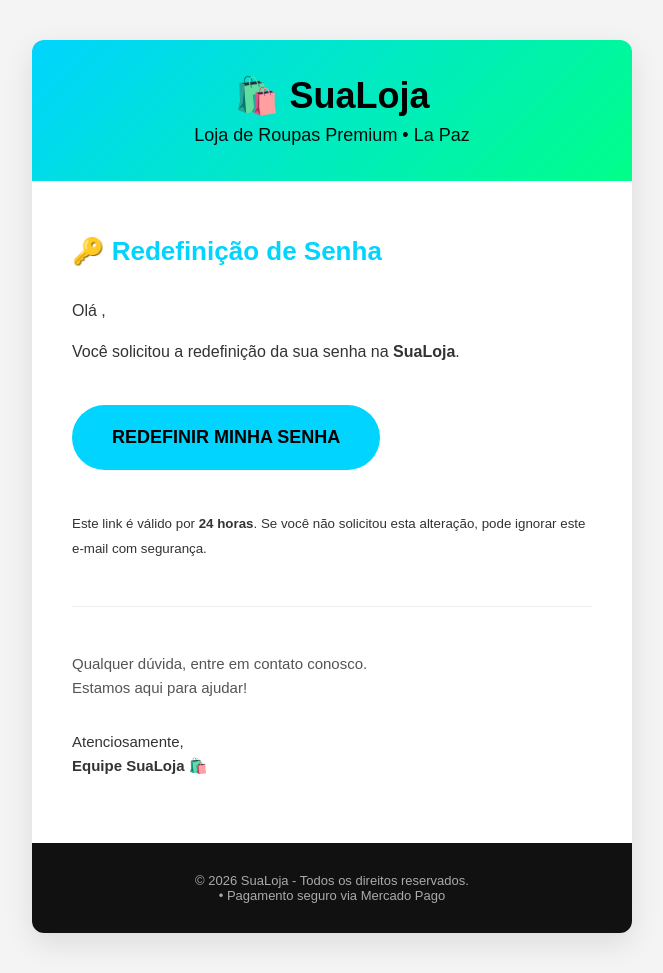
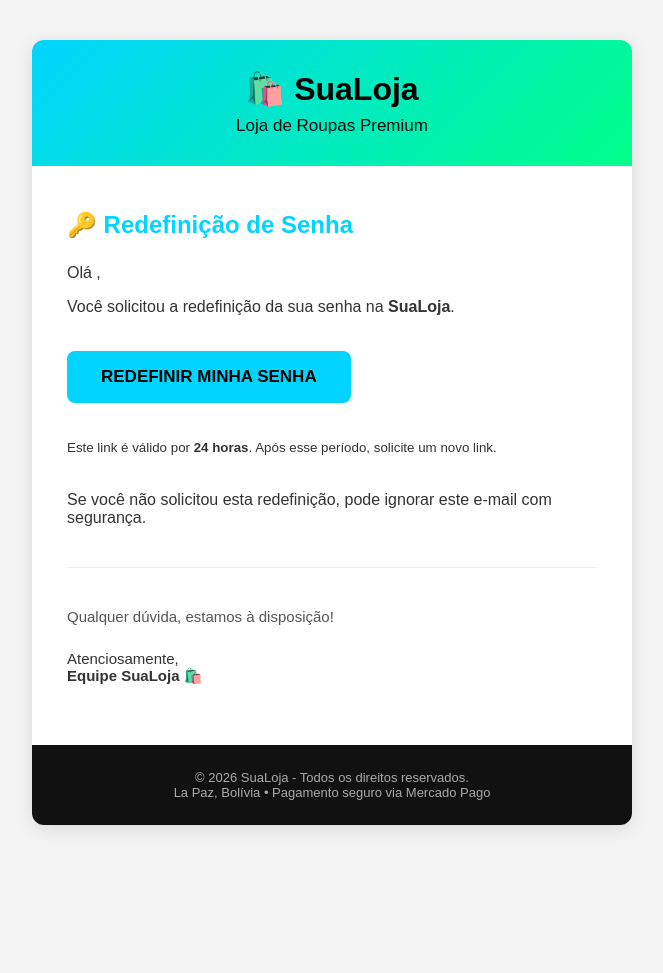
Before and after one commit to Azure2e/loja-de-roupas, a Django app: template templates/accounts/password_reset_email.html in a window 1280 px wide. Shown: the whole page, without its empty margins (308-971 px from the left). After the commit the page ends 829 px from the top, so only its background shows below. Run offline with Django 5.2, Linux system fonts and the light colour scheme; the template is opened without the code that fills it, so the values that code supplies are empty.

Commit message:
Corrigido template de e-mail de redefinição de senha

```diff
--- a/templates/accounts/password_reset_email.html
+++ b/templates/accounts/password_reset_email.html
@@ -2,52 +2,53 @@
 <!DOCTYPE html>
 <html lang="pt-br">
 <head>
-    <meta http-equiv="Content-Type" content="text/html; charset=UTF-8">
+    <meta charset="UTF-8">
     <meta name="viewport" content="width=device-width, initial-scale=1.0">
     <title>Redefinição de Senha - SuaLoja</title>
 </head>
-<body style="margin:0; padding:0; font-family: Arial, Helvetica, sans-serif; background-color: #f4f4f4;">
+<body style="margin:0; padding:0; font-family: Arial, sans-serif; background-color: #f4f4f4;">
 
-    <table width="100%" cellpadding="0" cellspacing="0" style="max-width: 600px; margin: 40px auto; background-color: #ffffff; border-radius: 12px; overflow: hidden; box-shadow: 0 10px 30px rgba(0,0,0,0.1);">
+    <table width="100%" cellpadding="0" cellspacing="0" style="max-width: 600px; margin: 40px auto; background-color: #ffffff; border-radius: 12px; overflow: hidden; box-shadow: 0 4px 20px rgba(0,0,0,0.1);">
 
         <!-- HEADER -->
         <tr>
-            <td style="background: linear-gradient(135deg, #00d4ff, #00ff88); padding: 35px 20px; text-align: center;">
-                <h1 style="margin: 0; color: #000000; font-size: 36px; font-weight: bold;">
+            <td style="background: linear-gradient(135deg, #00d4ff, #00ff88); padding: 30px; text-align: center;">
+                <h1 style="margin: 0; color: #000; font-size: 32px; font-weight: bold;">
                     🛍️ SuaLoja
                 </h1>
-                <p style="margin: 8px 0 0 0; color: #000000; font-size: 18px; opacity: 0.95;">
-                    Loja de Roupas Premium • La Paz
+                <p style="margin: 8px 0 0 0; color: #000; font-size: 17px; opacity: 0.95;">
+                    Loja de Roupas Premium
                 </p>
             </td>
         </tr>
 
         <!-- CONTEÚDO -->
         <tr>
-            <td style="padding: 50px 40px; color: #333333; line-height: 1.6;">
-                <h2 style="color: #00d4ff; margin: 0 0 25px 0; font-size: 26px;">🔑 Redefinição de Senha</h2>
+            <td style="padding: 45px 35px; color: #333;">
+                <h2 style="color: #00d4ff; margin: 0 0 25px 0;">🔑 Redefinição de Senha</h2>
 
                 <p>Olá <strong>{{ user.first_name|default:user.username }}</strong>,</p>
 
                 <p>Você solicitou a redefinição da sua senha na <strong>SuaLoja</strong>.</p>
 
-                <p style="margin: 40px 0;">
+                <p style="margin: 35px 0;">
                     <a href="{{ protocol }}://{{ domain }}{% url 'accounts:password_reset_confirm' uidb64=uid token=token %}"
-                       style="background-color: #00d4ff; color: #000000; padding: 18px 40px; text-decoration: none; border-radius: 50px; font-weight: bold; font-size: 18px; display: inline-block;">
+                       style="background-color: #00d4ff; color: #000; padding: 16px 34px; text-decoration: none; border-radius: 8px; font-weight: bold; font-size: 17px; display: inline-block;">
                         REDEFINIR MINHA SENHA
                     </a>
                 </p>
 
-                <p><small>Este link é válido por <strong>24 horas</strong>. Se você não solicitou esta alteração, pode ignorar este e-mail com segurança.</small></p>
+                <p><small>Este link é válido por <strong>24 horas</strong>. Após esse período, solicite um novo link.</small></p>
 
-                <hr style="border: none; border-top: 1px solid #eeeeee; margin: 45px 0;">
+                <p style="margin-top: 35px;">Se você não solicitou esta redefinição, pode ignorar este e-mail com segurança.</p>
 
-                <p style="font-size: 15px; color: #555555;">
-                    Qualquer dúvida, entre em contato conosco.<br>
-                    Estamos aqui para ajudar!
+                <hr style="border: none; border-top: 1px solid #eeeeee; margin: 40px 0;">
+
+                <p style="font-size: 15px; color: #555;">
+                    Qualquer dúvida, estamos à disposição!
                 </p>
 
-                <p style="margin-top: 30px; font-size: 15px;">
+                <p style="margin-top: 25px; font-size: 15px;">
                     Atenciosamente,<br>
                     <strong>Equipe SuaLoja</strong> 🛍️
                 </p>
@@ -56,10 +57,10 @@
 
         <!-- FOOTER -->
         <tr>
-            <td style="background-color: #111111; color: #aaaaaa; padding: 30px; text-align: center; font-size: 13px;">
+            <td style="background-color: #111111; color: #aaaaaa; padding: 25px; text-align: center; font-size: 13px;">
                 <p style="margin: 0;">
                     © 2026 SuaLoja - Todos os direitos reservados.<br>
-                     • Pagamento seguro via Mercado Pago
+                    La Paz, Bolívia • Pagamento seguro via Mercado Pago
                 </p>
             </td>
         </tr>
```
